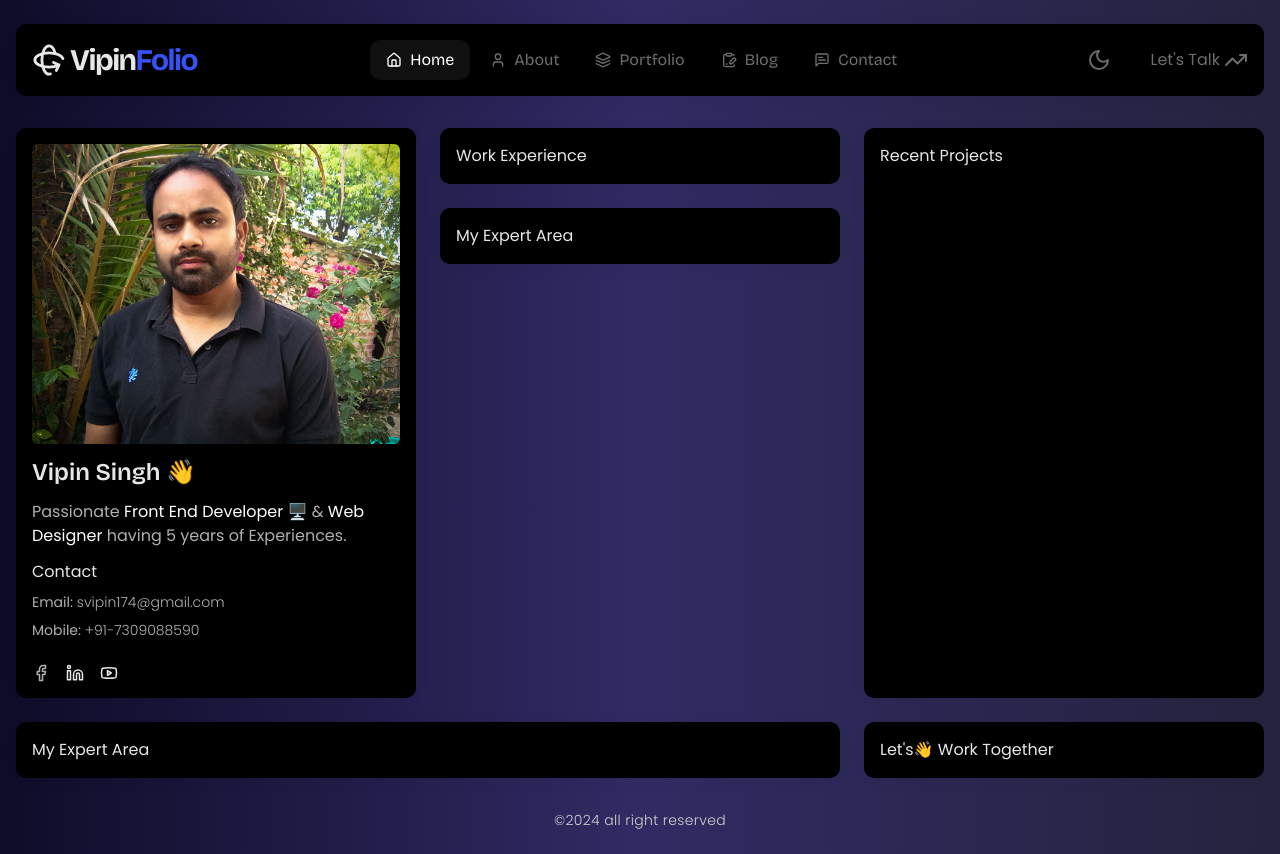
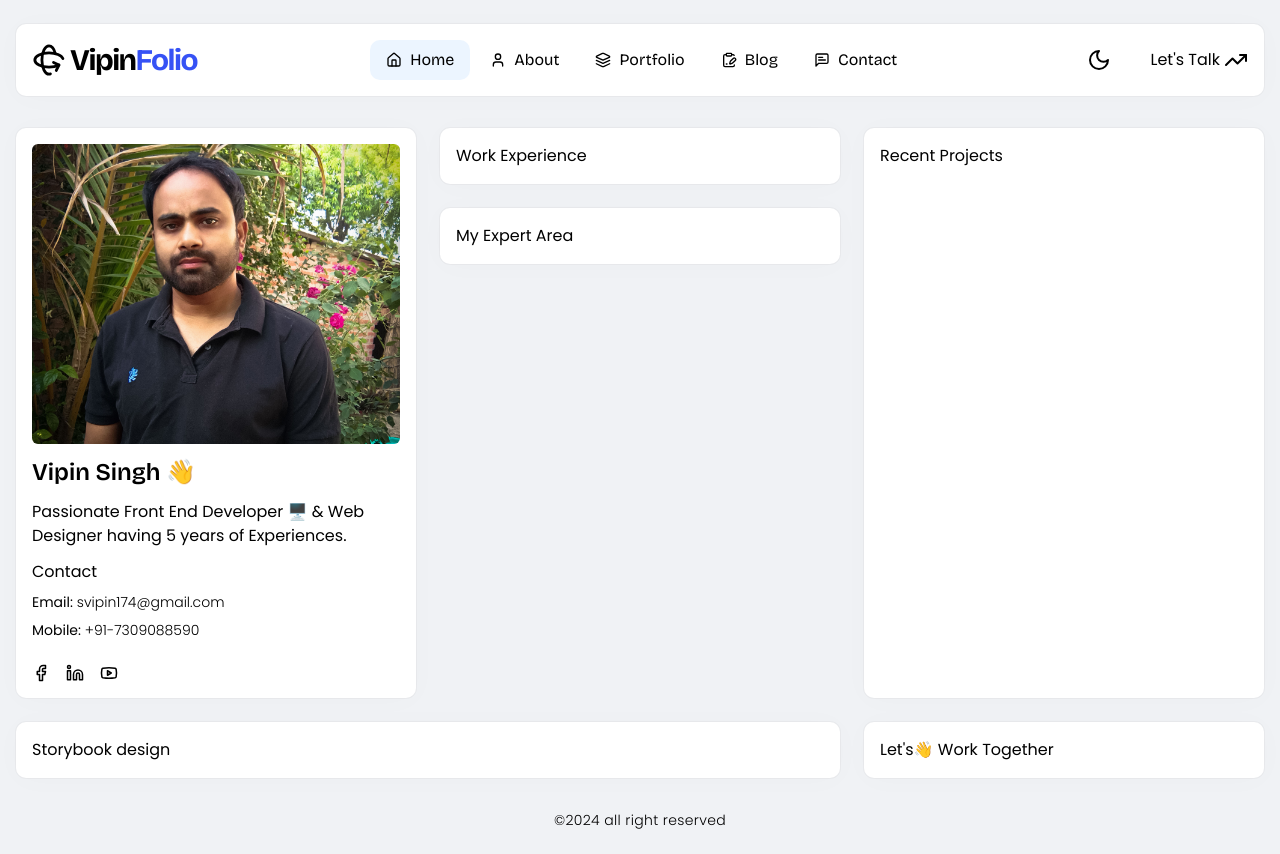
Before and after one commit to vipincode/vipinsing-dev, a Next.js app: page / in a window 1280 px wide. Built offline with nearby package versions, Linux system fonts and the light colour scheme.

Commit message:
setting theme changer

```diff
--- a/src/app/layout.tsx
+++ b/src/app/layout.tsx
@@ -3,6 +3,7 @@ import { Poppins, Bricolage_Grotesque } from 'next/font/google';
 import '@/styles/globals.css';
 import { Navbar } from '@/components/navbar';
 import Footer from '@/components/footer';
+import { ThemeProvider } from 'next-themes';
 
 const poppins = Poppins({
   subsets: ['latin'],
@@ -28,8 +29,9 @@ export default function RootLayout({
   children: React.ReactNode;
 }>) {
   return (
-    <html lang="en" data-mode="dark" suppressHydrationWarning>
+    <html lang="en" suppressHydrationWarning>
       <body className={`${poppins.variable} ${bricolage_grotesque.variable}`}>
+        <ThemeProvider attribute="class" defaultTheme="light" enableSystem>
           <div className="container mx-auto px-4 py-6 space-y-8">
             <header>
               <Navbar />
@@ -37,6 +39,7 @@ export default function RootLayout({
             <main>{children}</main>
             <Footer />
           </div>
+        </ThemeProvider>
       </body>
     </html>
   );
--- a/src/app/page.tsx
+++ b/src/app/page.tsx
@@ -13,7 +13,7 @@ export default function Home() {
         <Box>Recent Projects</Box>
       </div>
       <div className="grid grid-cols-12 gap-6">
-        <Box className="col-span-8">My Expert Area </Box>
+        <Box className="col-span-8">Storybook design </Box>
         <Box className="col-span-4">Let&apos;s👋 Work Together</Box>
       </div>
     </div>
--- a/src/components/navbar/index.tsx
+++ b/src/components/navbar/index.tsx
@@ -3,7 +3,7 @@ import { Box } from '@/components/box';
 import { Icon } from '@/components/icon';
 import { routes } from '@/config/routes';
 import NavLinks from '@/components/navbar/nav-links';
-import ThemeChanger from '@/config/theme/theme-changer';
+import ThemeToggle from '@/config/theme/theme-toggle';
 
 export const Navbar = () => {
   return (
@@ -19,7 +19,7 @@ export const Navbar = () => {
           <NavLinks />
         </div>
         <div className="flex items-center gap-10 dark:text-gray-500">
-          <ThemeChanger />
+          <ThemeToggle />
           <button className="flex gap-1 items-center ">
             Let&apos;s Talk <Icon type="trendingUp" />
           </button>
--- a/src/config/theme/theme-changer.tsx
+++ /dev/null
@@ -1,19 +0,0 @@
-'use client';
-import { useTheme } from 'next-themes';
-import { Icon } from '@/components/icon';
-
-const ThemeChanger = () => {
-  const { theme, setTheme } = useTheme();
-  return (
-    <button
-      onClick={() => {
-        setTheme(theme === 'light' ? 'dark' : 'light');
-      }}
-    >
-      <Icon type="moon" />
-      {theme === 'dark' && <Icon type="sun" />}
-    </button>
-  );
-};
-
-export default ThemeChanger;
--- /dev/null
+++ b/src/config/theme/theme-toggle.tsx
@@ -0,0 +1,25 @@
+'use client';
+import { useTheme } from 'next-themes';
+import { Icon } from '@/components/icon';
+import { useEffect, useState } from 'react';
+
+const ThemeToggle = () => {
+  const { theme, setTheme } = useTheme();
+  const [mounted, setMounted] = useState(false);
+
+  useEffect(() => {
+    setMounted(true);
+  }, []);
+
+  if (!mounted) {
+    return null;
+  }
+
+  const toggleTheme = () => {
+    setTheme(theme === 'light' ? 'dark' : 'light');
+  };
+
+  return <button onClick={toggleTheme}>{theme === 'light' ? <Icon type="moon" /> : <Icon type="sun" />}</button>;
+};
+
+export default ThemeToggle;
--- a/tailwind.config.ts
+++ b/tailwind.config.ts
@@ -8,7 +8,7 @@ const config: Config = {
     './src/app/**/*.{js,ts,jsx,tsx,mdx}',
     './src/**/*.{js,ts,jsx,tsx,mdx}',
   ],
-  darkMode: ['class', '[data-mode="dark"]'],
+  darkMode: ['class'],
   theme: {
     colors: {
       ...colors,
```
Also changed, not shown: 1 other file (tests, documents, lock files or other folders). Lines whose indentation alone changed are shown as unchanged.
